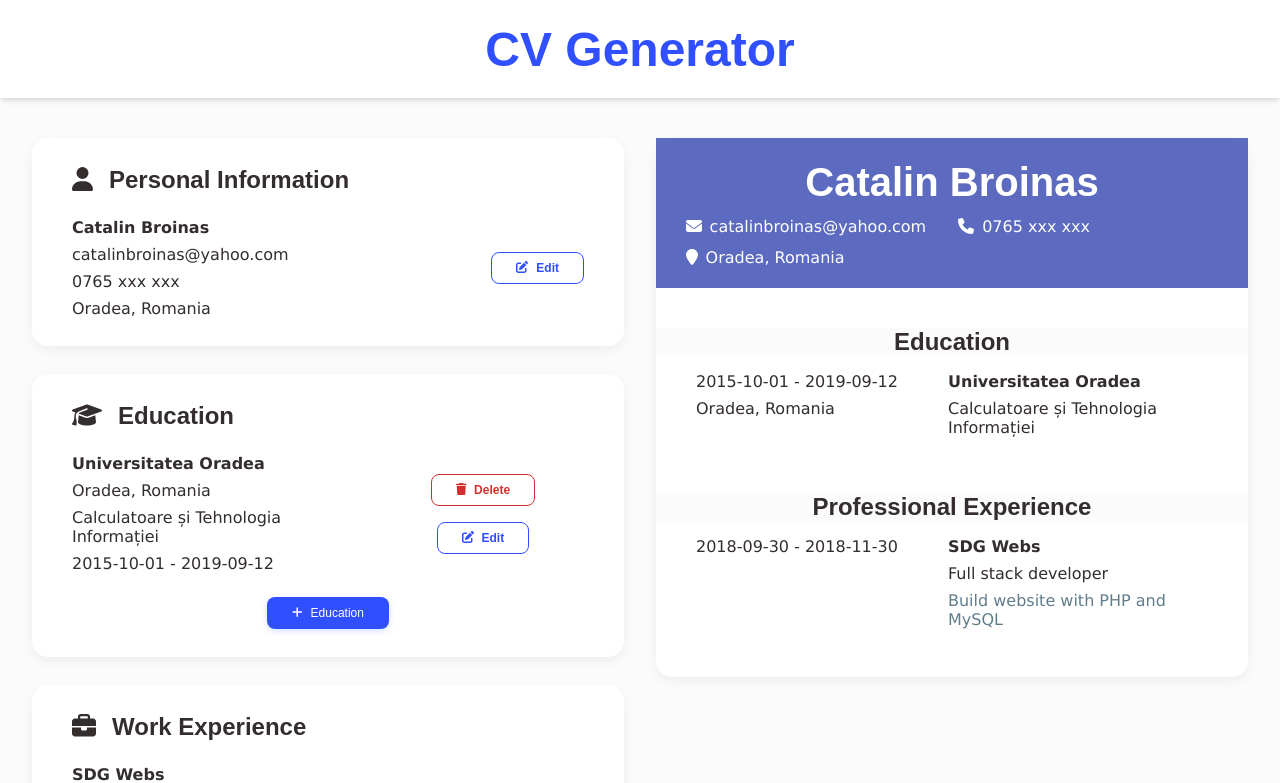
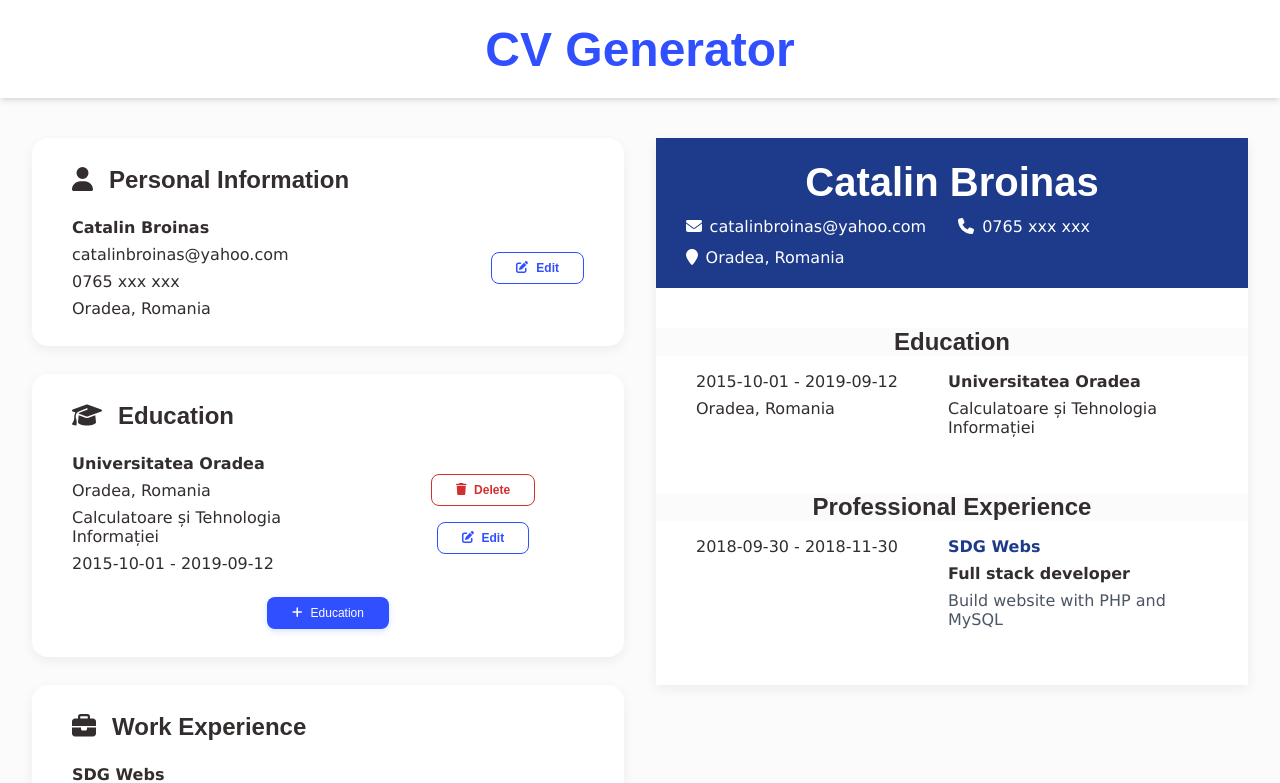
Before and after one commit to catalinbroinas/cv-application, a React (Vite) app: page / in a window 1280 px wide. Shown: the top 783 px of the page. Built offline with nearby package versions, Linux system fonts and the light colour scheme.

Commit message:
style(CV): refine typography, background, and borders
- Changed background color in header
- Updated typography in .cv-body
- Removed border-radius from CV

```diff
--- a/src/components/cv/CVExperience.jsx
+++ b/src/components/cv/CVExperience.jsx
@@ -13,9 +13,9 @@ function CVExperience({ experienceData }) {
                     </div>
 
                     <div className="job">
-                        <p className="text fw-bold">{entry.companyName}</p>
-                        <p className="text">{entry.jobTitle}</p>
-                        <p className="text-light">{entry.jobDescription}</p>
+                        <p className="text fw-bold text-primary">{entry.companyName}</p>
+                        <p className="text fw-bolder">{entry.jobTitle}</p>
+                        <p className="text text-secondary">{entry.jobDescription}</p>
                     </div>
                 </div>
             ))}
--- a/src/styles/App.css
+++ b/src/styles/App.css
@@ -72,7 +72,6 @@ footer {
 /* CV Preview Layout */
 .cv {
   background-color: white;
-  border-radius: 1rem;
   box-shadow: 0 4px 12px rgba(0, 0, 0, 0.06);
 }
 
--- a/src/styles/index.css
+++ b/src/styles/index.css
@@ -9,14 +9,14 @@
   /* Background colors */
   --main-bg-color: #fbfbfb;
   --primary-bg-color: #304ffe;
-  --secondary-bg-color: #5c6bc0;
+  --secondary-bg-color: #1e3a8a;
   --tertiary-bg-color: #f5f5f5;
 
   /* Text colors */
   --main-color: #332d2d;
   --primary-color: #ffffff;
-  --secondary-color: #607d8b;
-  --accent-color: #00e5ff;
+  --secondary-color: #4b5563;
+  --accent-color: #1e3a8a;
 
   /* Disabled colors */
   --disabled-bg-color: #eeeeee;
@@ -158,12 +158,24 @@ p {
   font-size: 1rem;
 }
 
+.text-primary {
+  color: var(--accent-color);
+}
+
+.text-secondary {
+  color: var(--secondary-color);
+}
+
 .text-light {
   color: var(--secondary-color);
 }
 
 .fw-bold {
   font-weight: 700;
+}
+
+.fw-bolder {
+  font-weight: 600;
 }
 
 .sr-only {
```
